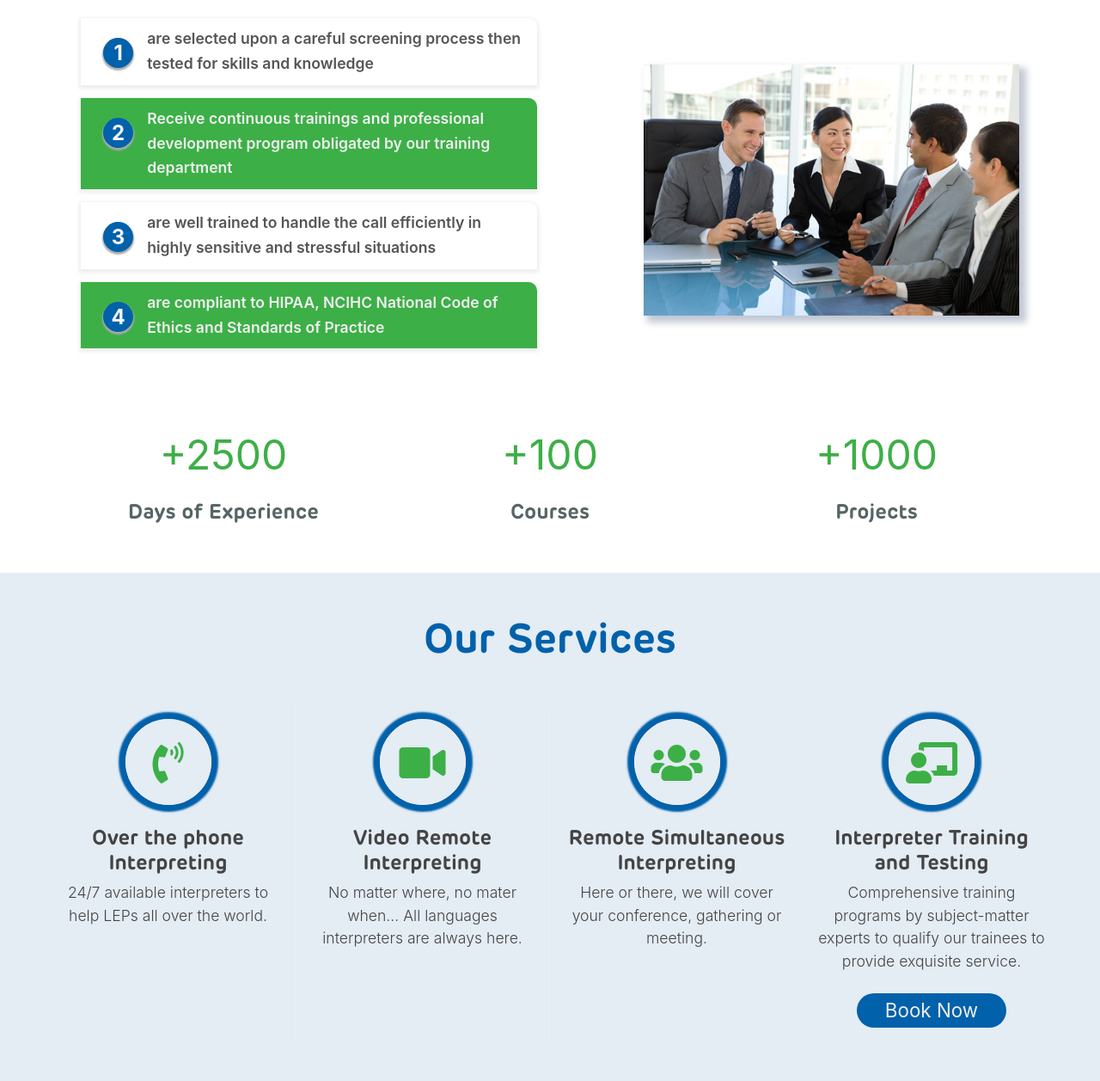
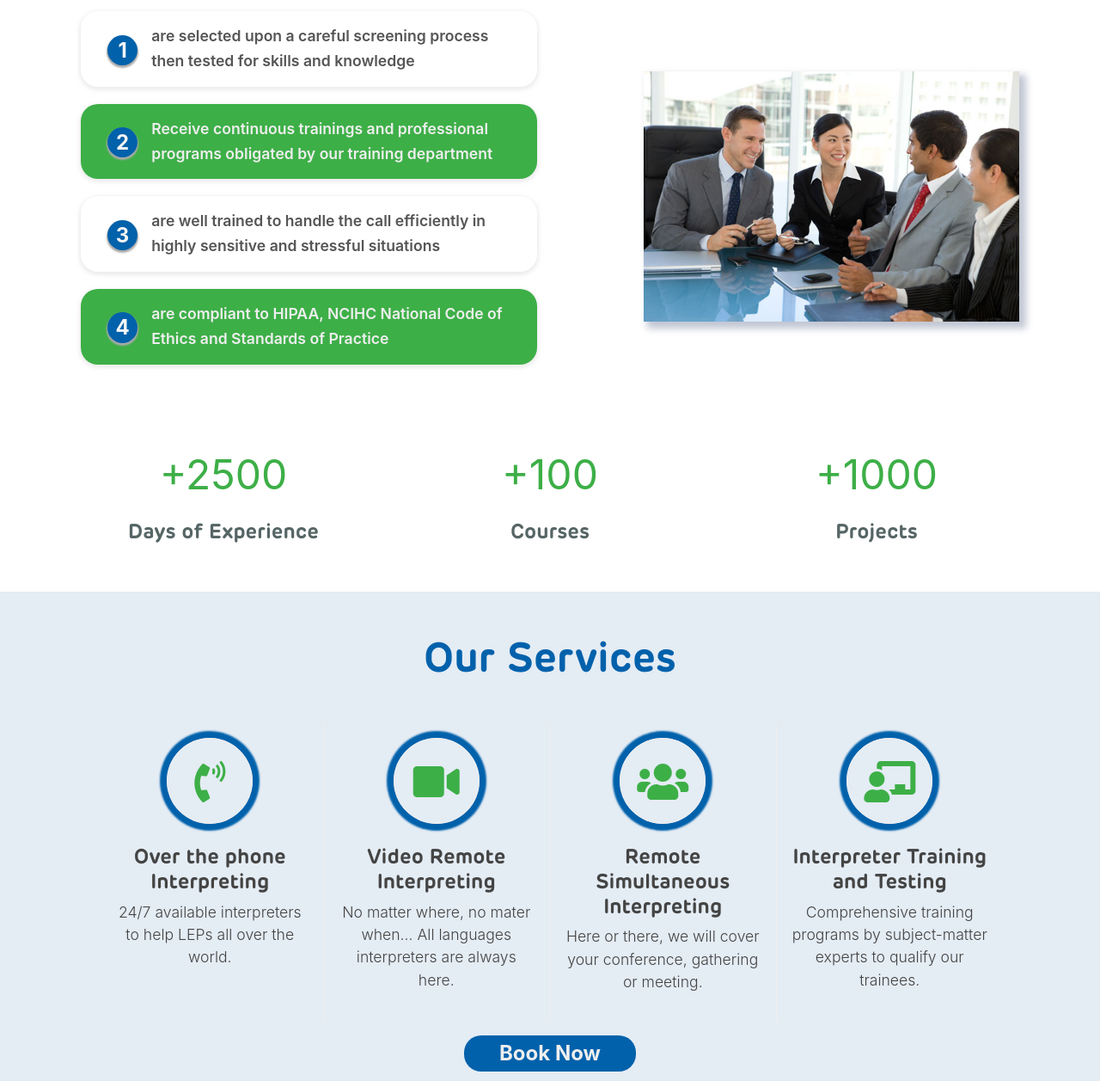
Before and after one commit to ayat-elsherif/interpret, a plain HTML site: page index.htm in a window 1280 px wide. Shown: the part 1168-2425 px from the top of the page at 86% size. Drawn offline with Linux system fonts and the light colour scheme; files whose address does not match are found by name.

Commit message:
some fixing in style

```diff
--- a/css/_fancySlide.scss
+++ b/css/_fancySlide.scss
@@ -11,14 +11,14 @@
 
   $contentLeft: 20%;
   $smallContentLeft: 5%;
-  $contentTop: 50%;
+  $contentTop: 36%;
 
   $headingPadding: 30px;
   $headingFontSize: 80px;
   $medHeadingFontSize: 50px;
 
   $smallHeadingFontSize: 40px;
-  $maskTop: 40%;
+  $maskTop: 25%;
   $maskRight: 100% - $contentLeft;
   $maskHeight: 67vh;
   $maskHeight: 45vh;
@@ -46,7 +46,7 @@
     overflow: hidden;
     box-sizing: border-box;
     position: relative;
-    height: 100vh;
+    height: 86vh;
 
     *, *:before, *:after {
       box-sizing: border-box;
@@ -439,7 +439,7 @@ body {
 .demo-cont {
   overflow: hidden;
   position: relative;
-  height: 100vh;
+  height: 86vh;
   perspective: 1500px;
   background: #000;
 
--- a/css/style.scss
+++ b/css/style.scss
@@ -74,6 +74,19 @@ button{
     }
 }
 
+a.btn{
+    color:#eee;
+    border-radius: 20px;
+    padding: .15rem 2.5rem;
+    font-size: 1.5rem;
+    font-weight: bold;
+    background-color:#0161ab;
+    &:hover{
+        color:#f5f5f5;
+        background-color:#05528d ;
+    }
+
+}
 .required{
     position: relative;
     &::before{
@@ -223,7 +236,7 @@ button{
     box-shadow: 0px 2px 4px rgba(180,180,180,.3);
     //background-color: #d6f6cbc4;
     z-index: 100;
-    position:absolute;
+    position:relative;
     @media screen and(max-width:991px) {
         background-color: #fffffff0;
         padding:0 !important;
@@ -424,15 +437,15 @@ button{
         line-height: 1.8rem;
         font-size:1.1rem;
         font-weight: 600;
-        margin-bottom:15px;
+        margin-bottom:20px;
         background: #6fa360;
         background:#fff ;
         color:#eee;
         color:#555;
         box-shadow: 0px 2px 3px 1px #ddd8;
         box-shadow: 0px 2px 4px 2px #ddd8;
-        border-radius: 0 10px 0 0;
-        padding:10px;
+        border-radius: 20px;
+        padding:15px;
         &:nth-child(even){
 
             background: $colorLime;
@@ -490,6 +503,8 @@ button{
    background-color: #e4ecf4;
    padding-top:8rem;
    padding-bottom:8rem;
+   padding-left:5rem;
+   padding-right:5rem;
     h2,&>div>p{
 
         font-weight: 300;
@@ -517,15 +532,7 @@ button{
                 background-color:$colorLime
                 }
             }
-            a{
-                color:#eee;
-                border-radius: 20px;
-                padding: .15rem 2rem;
-                font-size: 1.4rem;
-                margin-top:.5rem;
-                background-color:#0161ab;
 
-            }
         }
         .whyUs:last-child{
             border:none;
--- a/index.htm
+++ b/index.htm
@@ -174,7 +174,7 @@
                   <ul>
                       <li><span class="numering">1</span>  are selected upon a careful screening process then tested for skills and knowledge
                       </li>
-                      <li><span class="numering">2</span> Receive continuous trainings and professional development program obligated by our training department
+                      <li><span class="numering">2</span> Receive continuous trainings and professional programs obligated by our training department
                       </li>
                       <li>
                           <span class="numering">3</span> are well trained to handle the call efficiently in highly sensitive and stressful situations
@@ -246,10 +246,12 @@
                 <i class="fas fa-chalkboard-teacher fa-3x"></i>
             </div>
             <h4>Interpreter Training and Testing</h4>
-            <p>Comprehensive training programs by subject-matter experts to qualify our trainees to provide exquisite service.
-            </p><a class="btn" href='booking.htm'>Book Now</a>
+            <p>Comprehensive training programs by subject-matter experts to qualify our trainees.
+              </p>
         </div>
     </div>
+  <div class="my-3 wow fadeInUp" data-wow-duration="2s" data-wow-delay='1.5s'><a class="btn" href='booking.htm'>Book Now</a></div>
+
    </div>
 </section>
 
```
Also changed, not shown: css/style.css, 2 other files.
